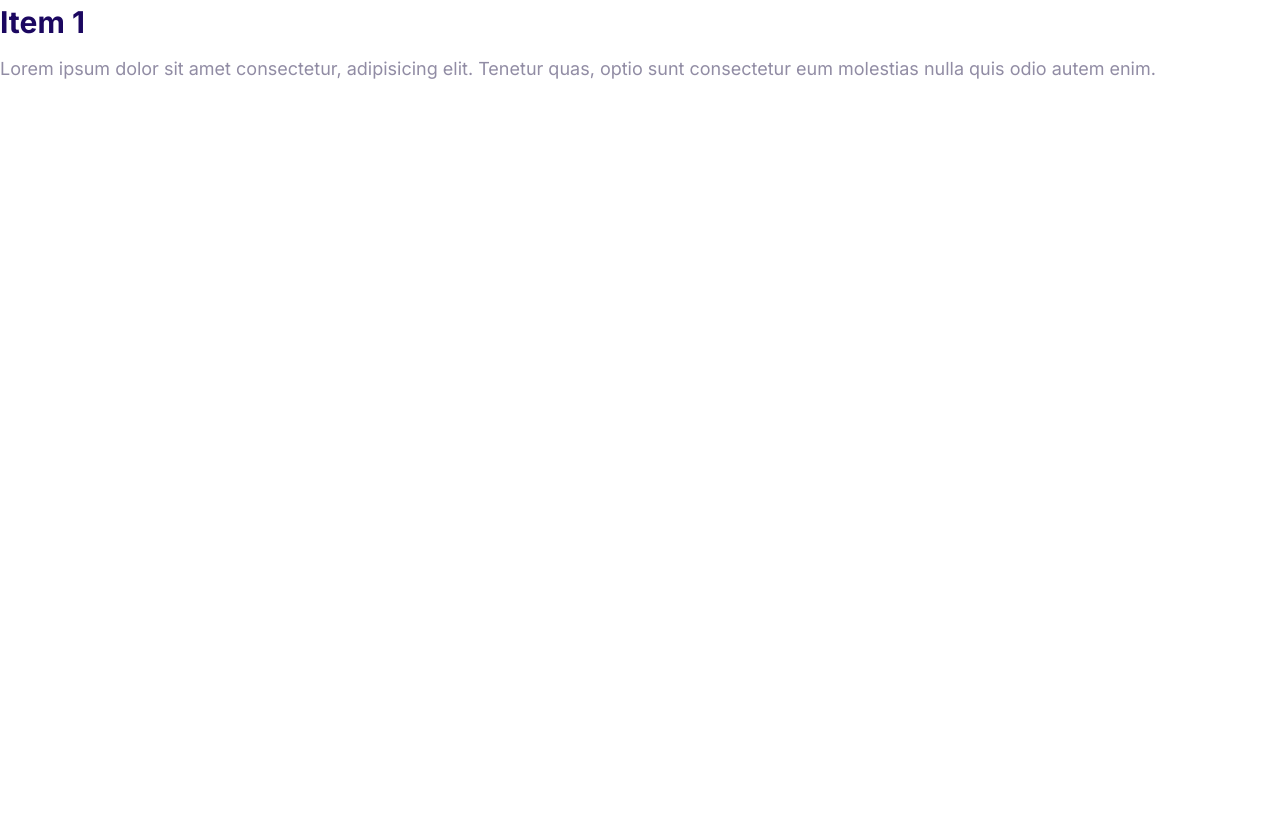
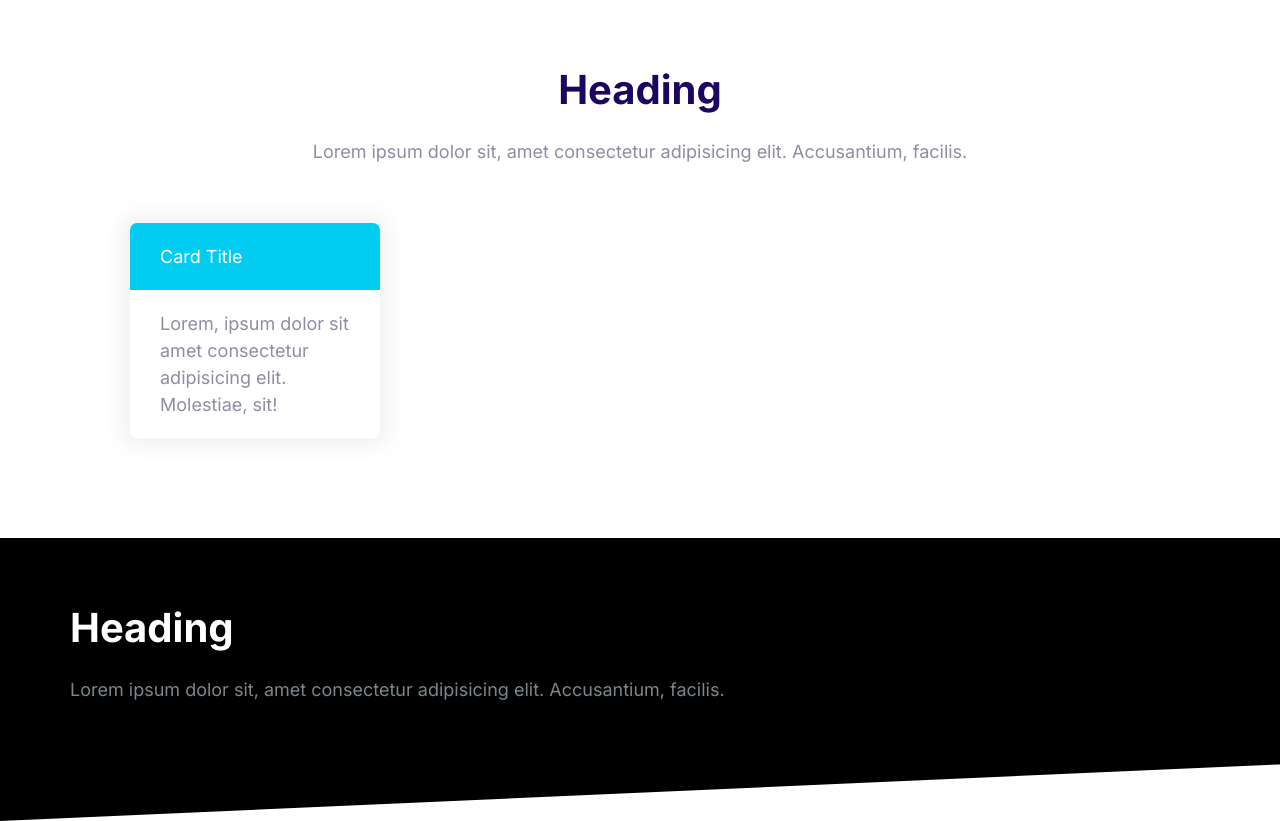
Before and after one commit to aminsajad/moshify, a plain HTML site: page index.html in a window 1280 px wide. Before the commit the page ends 800 px from the top, so only its background shows below. Drawn offline with Linux system fonts and the light colour scheme.

Commit message:
Add blocks

```diff
--- a/css/styles.css
+++ b/css/styles.css
@@ -569,3 +569,42 @@ h1,h2,h3{
   max-height: 100vh;
   opacity: 1;
 }
+
+/* Blocks */
+
+.block {
+  --padding-vertical:6rem;
+  padding: var(--padding-vertical) 2rem;
+}
+
+.block__header {
+   text-align: center;
+}
+
+.block__heading {
+  margin-top: 0;
+}
+
+.block--dark {
+  background: #000;
+  color: #7b858b;
+}
+
+.block--dark .block__heading {
+  color: #fff;
+}
+
+.block--skewed-right {
+  padding-bottom: calc(var(--padding-vertical) + 4rem) ;
+  clip-path: polygon(0 0, 100% 0%, 100% 100%, 0 80%);
+}
+
+.block--skewed-left {
+  padding-bottom: calc(var(--padding-vertical) + 4rem) ;
+  clip-path: polygon(0 0, 100% 0%, 100% 80%, 0 100%);
+}
+
+.container {
+  max-width: 1140px;
+  margin: 0 auto;
+}
--- a/index.html
+++ b/index.html
@@ -14,18 +14,33 @@
     <link rel="stylesheet" href="css/styles.css" />
   </head>
   <body>
-    <div class="collapsible collapsible--expanded">
-      <header class="collapsible__header">
-        <h2 class="collapsible__heading">Item 1</h2>
-        <svg class="icon icon--white collapsible__chevron">
-          <use xlink:href="images/sprite.svg#chevron"></use>
-        </svg>
+    <section class="block container">
+      <header class="block__header">
+        <h2 class="block__heading">Heading</h2>
+        <p>
+          Lorem ipsum dolor sit, amet consectetur adipisicing elit. Accusantium,
+          facilis.
+        </p>
       </header>
-      <div class="collapsible__content">
-        Lorem ipsum dolor sit amet consectetur, adipisicing elit. Tenetur quas,
-        optio sunt consectetur eum molestias nulla quis odio autem enim.
+      <div style="width: 30%; padding: 4rem">
+        <div class="card card--secondary">
+          <header class="card__header">Card Title</header>
+          <div class="card__body">
+            Lorem, ipsum dolor sit amet consectetur adipisicing elit. Molestiae,
+            sit!
+          </div>
+        </div>
       </div>
-    </div>
+    </section>
+    <section class="block block--dark block--skewed-right block--skewed-left">
+      <div class="container">
+        <h2 class="block__heading">Heading</h2>
+        <p>
+          Lorem ipsum dolor sit, amet consectetur adipisicing elit. Accusantium,
+          facilis.
+        </p>
+      </div>
+    </section>
     <script src="js/main.js"></script>
   </body>
 </html>
```
Also changed, not shown: components/blocks.html (added, +28 -0 lines), components/cards.html (+6 -9 lines).
